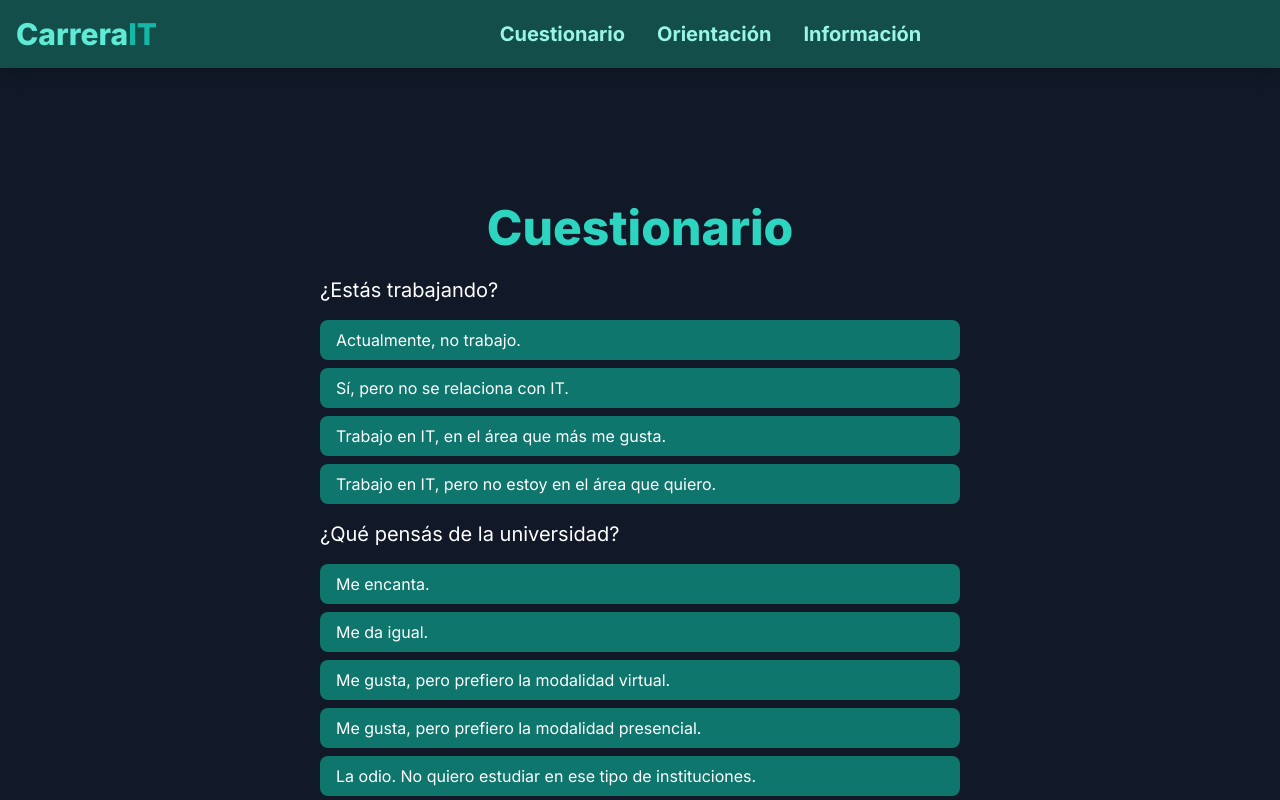
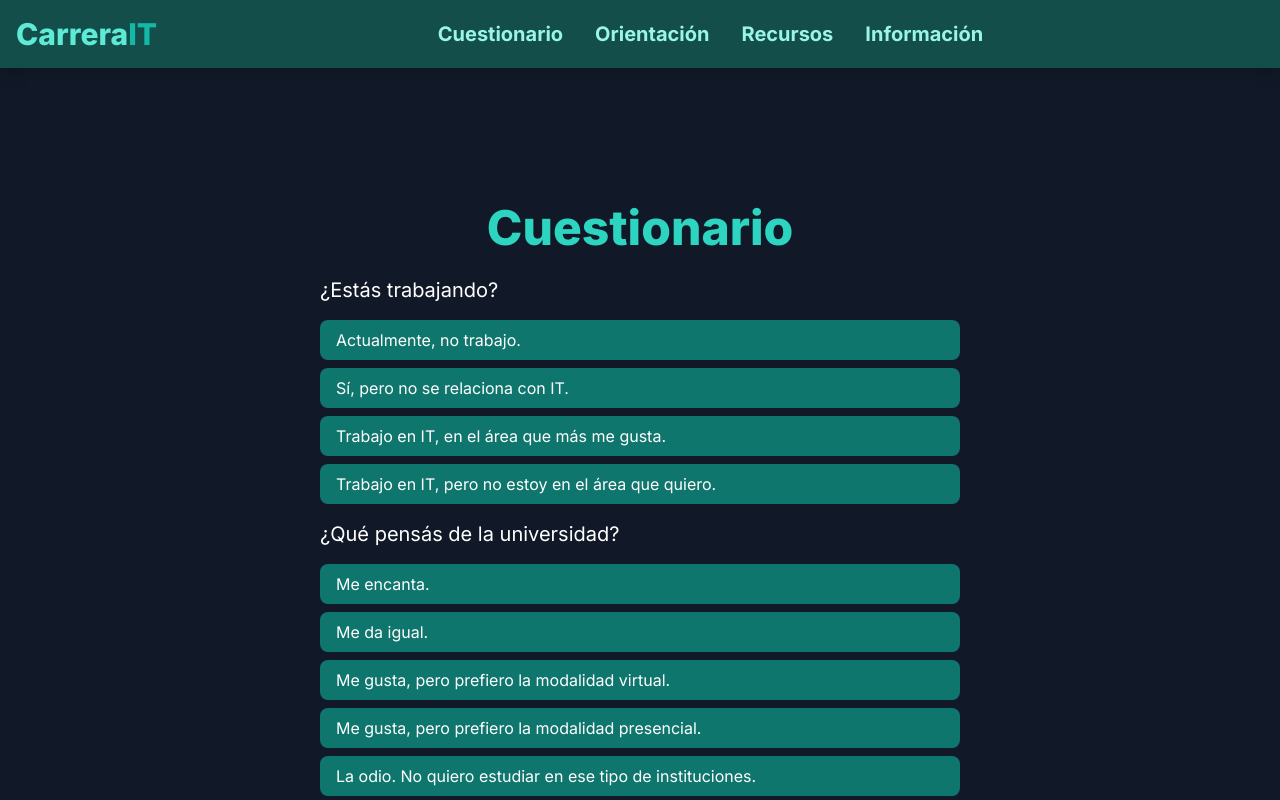
Before and after one commit to aronmilenait/carrerait-roadmap, a Next.js app in the folder carrerait-roadmap/: page /cuestionario in a window 1280 px wide. Shown: the top 800 px of the page. Built offline with nearby package versions, Linux system fonts and the light colour scheme.

Commit message:
Link the resources page into the navbar.

```diff
--- a/carrerait-roadmap/src/app/components/Navbar.tsx
+++ b/carrerait-roadmap/src/app/components/Navbar.tsx
@@ -57,6 +57,11 @@ const Navbar = () => {
             </a>
           </li>
           <li>
+            <a href="/recursos" className={linkClasses.join(" ")}>
+              Recursos
+            </a>
+          </li>
+          <li>
             <a href="/info" className={linkClasses.join(" ")}>
               Información
             </a>
```
